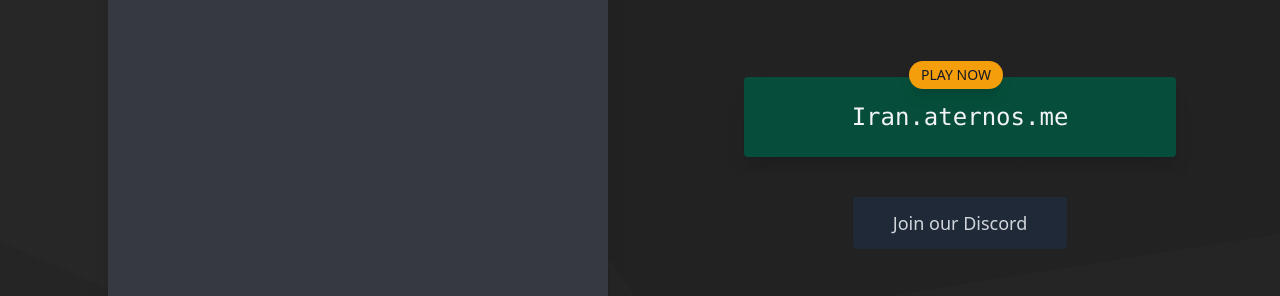
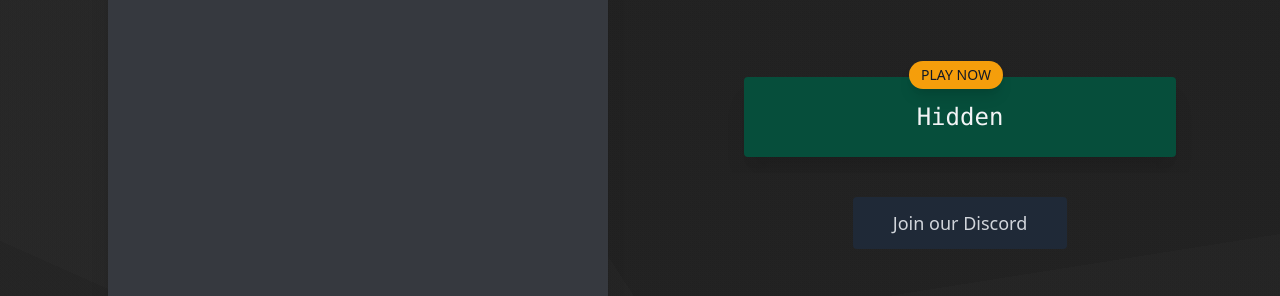
Before and after one commit to IRFriends/IRFriends.github.io, a Jekyll site: the page built from docs/index.md, in a window 1280 px wide. Shown: the part 419-715 px from the top of the page. Built offline with Jekyll 4.4.1, drawn with Linux system fonts in a browser that asks for light colours; a script that is not in the unit is left out; comment, search, counter and statistics services are not loaded.

Commit message:
Update _config.yml

```diff
--- a/docs/_config.yml
+++ b/docs/_config.yml
@@ -13,7 +13,7 @@ showinSearchEngines: true
 # Set basic server info
 serverName: IRFriends
 serverDescription: یه سرور ماینکرفت که میتونی توش با رفقات خوش بگذرونی!
-serverIP: Iran.aternos.me
+serverIP: Hidden
 useBedrockForOnlineStatus: false
 
 
```
